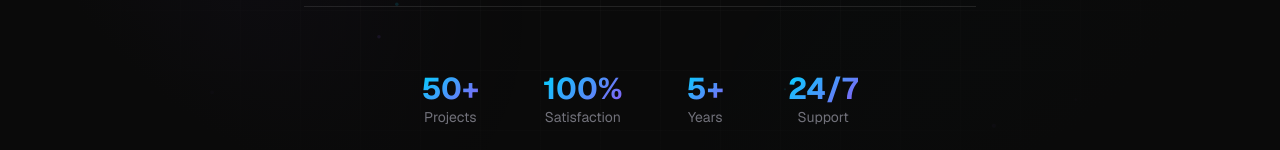
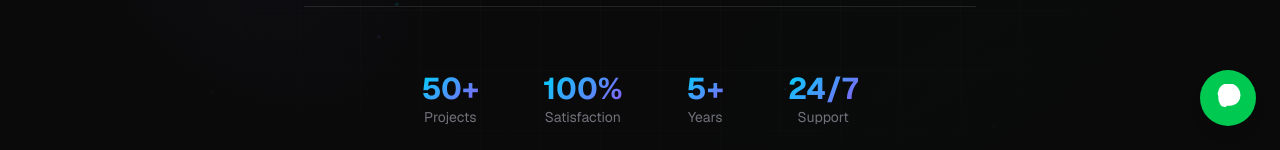
Before and after one commit to miguelgargurevich/gargurevich-digital, a Next.js app: page /en in a window 1280 px wide. Shown: the part 650-800 px from the top of the page. Built offline with nearby package versions, Linux system fonts and the light colour scheme; no server answers; the database is empty.

Commit message:
feat: add floating WhatsApp button with personalized plan message

```diff
--- a/src/app/[locale]/layout.tsx
+++ b/src/app/[locale]/layout.tsx
@@ -8,6 +8,7 @@ import "./globals.css";
 import Header from "@/components/layout/Header";
 import Footer from "@/components/layout/Footer";
 import SmoothScrollProvider from "@/components/providers/SmoothScrollProvider";
+import { WhatsAppFloat } from "@/components/ui/WhatsAppFloat";
 
 const geistSans = Geist({
   variable: "--font-geist-sans",
@@ -155,6 +156,7 @@ export default async function LocaleLayout({
           <main className="relative">{children}</main>
         </SmoothScrollProvider>
         <Footer translations={footerTranslations} locale={locale} />
+        <WhatsAppFloat />
       </div>
     </NextIntlClientProvider>
   );
--- /dev/null
+++ b/src/components/ui/WhatsAppFloat.tsx
@@ -0,0 +1,80 @@
+'use client';
+
+import { useSearchParams } from 'next/navigation';
+import { useLocale } from 'next-intl';
+import Link from 'next/link';
+import { Suspense } from 'react';
+
+type PlanKeyEs = {
+  [key: string]: string;
+};
+
+const PLANS_NAMES_ES: PlanKeyEs = {
+  'mi-negocio-en-google': 'Mi Negocio en Google',
+  'landing-whatsapp': 'Landing que vende por WhatsApp',
+  'web-que-yo-edito': 'Web que yo mismo edito',
+  'sueno-digital-completo': 'Sueño Digital Completo',
+  'mantenimiento-web': 'Mantenimiento Web Perú',
+};
+
+const PLANS_NAMES_EN: PlanKeyEs = {
+  'mi-negocio-en-google': 'My Business on Google',
+  'landing-whatsapp': 'WhatsApp Sales Landing',
+  'web-que-yo-edito': 'Website I Can Edit',
+  'sueno-digital-completo': 'Complete Digital Dream',
+  'mantenimiento-web': 'Website Maintenance Peru',
+};
+
+const WHATSAPP_NUMBER = '51966918363'; // WhatsApp number without + or spaces
+
+function WhatsAppFloatContent() {
+  const searchParams = useSearchParams();
+  const locale = useLocale();
+
+  const planKey = searchParams.get('plan');
+  const plansDict = locale === 'es' ? PLANS_NAMES_ES : PLANS_NAMES_EN;
+  const planName = planKey ? plansDict[planKey] : null;
+
+  let message = '';
+  if (locale === 'es') {
+    message = planName
+      ? `Hola, vengo de la web. Quiero información del plan ${planName}`
+      : 'Hola, vengo de la web. ¿Cómo puedo ayudarte?';
+  } else {
+    message = planName
+      ? `Hi, I came from the website. I want information about the plan ${planName}`
+      : 'Hi, I came from the website. How can I help you?';
+  }
+
+  const encodedMessage = encodeURIComponent(message);
+  const whatsappLink = `https://wa.me/${WHATSAPP_NUMBER}?text=${encodedMessage}`;
+
+  return (
+    <Link
+      href={whatsappLink}
+      target="_blank"
+      rel="noopener noreferrer"
+      className="fixed bottom-6 right-6 z-50 flex items-center justify-center w-14 h-14 bg-green-500 text-white rounded-full shadow-lg hover:shadow-xl hover:bg-green-600 transition-all duration-300 hover:scale-110"
+      aria-label="WhatsApp"
+      title={message}
+    >
+      {/* WhatsApp Icon */}
+      <svg
+        className="w-7 h-7"
+        fill="currentColor"
+        viewBox="0 0 24 24"
+        xmlns="http://www.w3.org/2000/svg"
+      >
+        <path d="M17.472 14.382c-.297-.149-1.758-.867-2.03-.967-.273-.099-.471-.148-.67.15-.197.297-.767.966-.94 1.164-.173.199-.347.223-.644.075-.297-.15-1.255-.463-2.39-1.475-.883-.788-1.48-1.761-1.653-2.059-.173-.297-.018-.458.13-.606.134-.133.298-.347.446-.52.149-.174.198-.298.298-.497.099-.198.05-.371-.025-.52-.075-.149-.669-1.612-.916-2.207-.242-.579-.487-.5-.67-.51-.173-.008-.371-.01-.57-.01-.198 0-.52.074-.792.372-.272.297-1.04 1.016-1.04 2.479 0 1.462 1.065 2.875 1.213 3.074.149.198 2.096 3.2 5.076 4.487.709.306 1.262.489 1.694.625.712.227 1.36.195 1.871.118.571-.085 1.758-.719 2.006-1.413.248-.694.248-1.289.173-1.413-.074-.124-.272-.198-.57-.347m-5.421-7.403h-.004a9.87 9.87 0 00-5.031 1.378l-.361.214-3.741-.982.998 3.645-.235.364a9.864 9.864 0 001.512 5.514c.33.531.659 1.013 1.003 1.437l.396.45 3.702.914-.239-.376a9.9 9.9 0 005.1-5.098c.344-.649.641-1.35.868-2.087.059-.183.122-.371.19-.565l.101-.303-.618-.118A9.88 9.88 0 0011.89 6.977M20.5 3.139a10 10 0 00-14.147-1.595 10.002 10.002 0 1014.147 14.147A9.975 9.975 0 0020.5 3.139"/>
+      </svg>
+    </Link>
+  );
+}
+
+export function WhatsAppFloat() {
+  return (
+    <Suspense fallback={null}>
+      <WhatsAppFloatContent />
+    </Suspense>
+  );
+}
```
